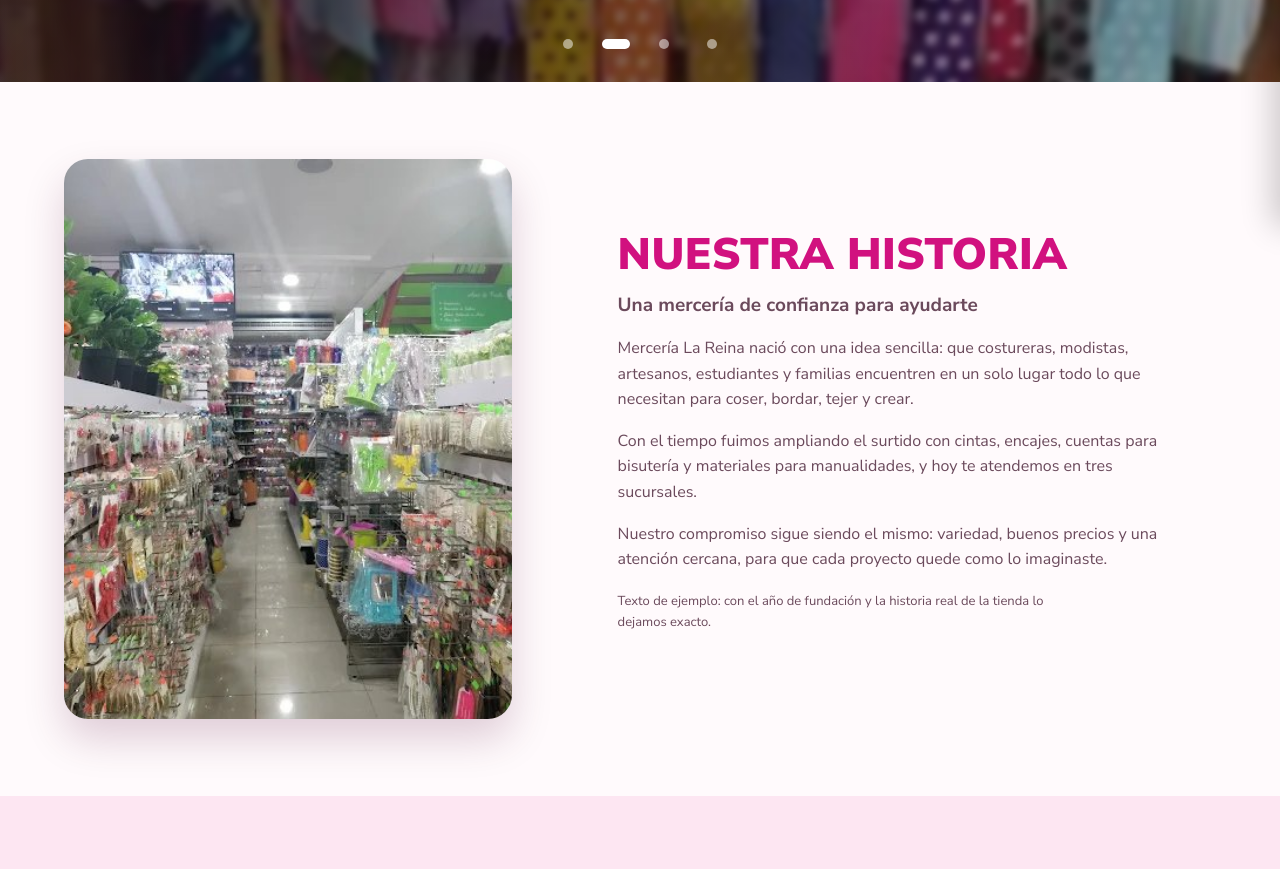
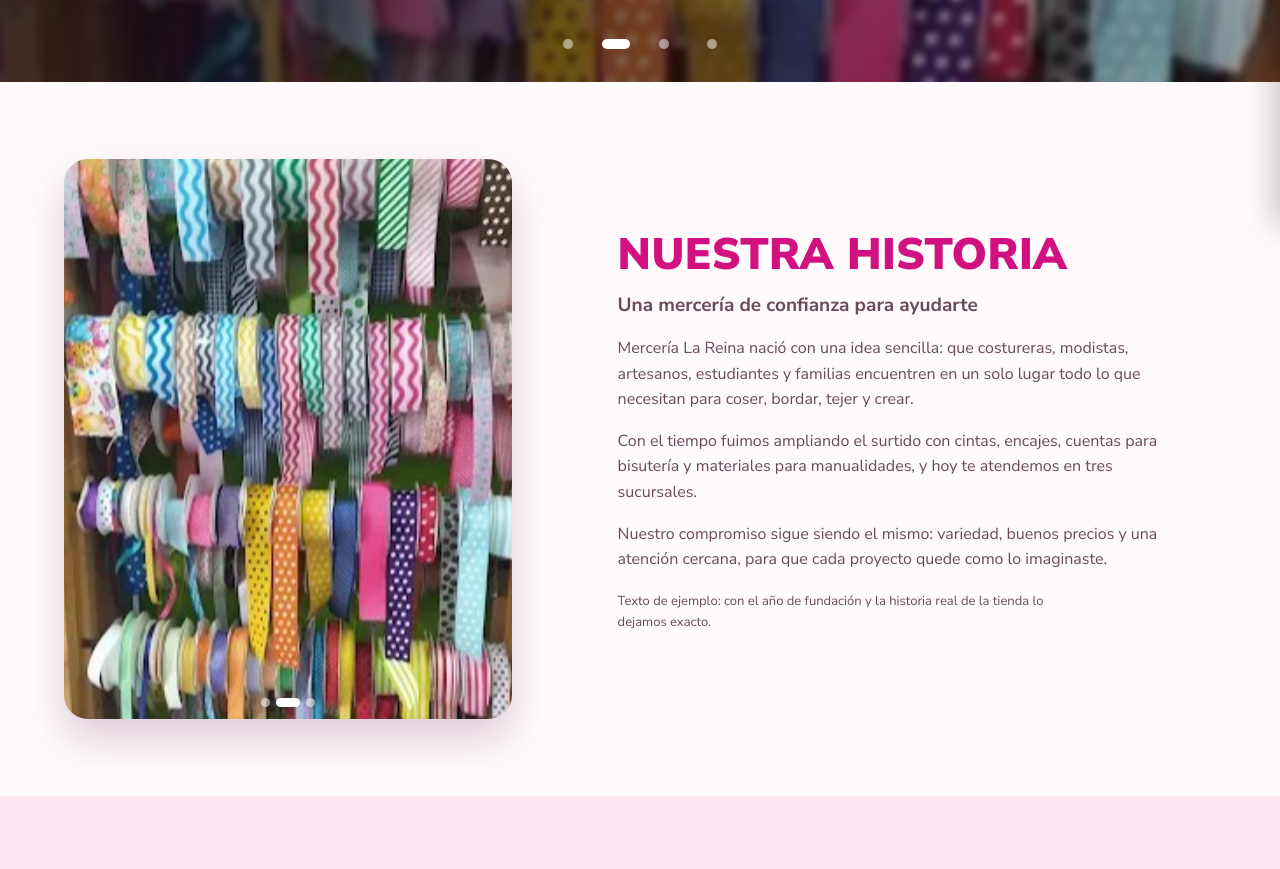
Before and after one commit to faregosoftware/mercerialareynawebpage, a plain HTML site: page index.html in a window 1280 px wide. Shown: the part 574-1443 px from the top of the page. Drawn offline with Linux system fonts and the light colour scheme.

Commit message:
Nuestra Historia: fotos que cambian mientras la sección está a la vista
- historia.fotos (lista) en content/sitio.json: tienda, cintas y cuentas
- Cambio cada 4 s con fundido y acercamiento, con indicadores
- Campo de varias fotos en el panel (.pages.yml)

Co-Authored-By: Claude Opus 5.5 <noreply@anthropic.com>
Claude-Session: https://claude.ai/code/session_012Fabfr48DPB5oYA7VywSHp

```diff
--- a/content/sitio.json
+++ b/content/sitio.json
@@ -38,7 +38,11 @@
   "historia": {
     "titulo": "Nuestra Historia",
     "subtitulo": "Una mercería de confianza para ayudarte",
-    "foto": "fotos/tienda.jpg",
+    "fotos": [
+      "fotos/tienda.jpg",
+      "fotos/cintas.jpg",
+      "fotos/cuentas.jpg"
+    ],
     "parrafos": [
       "Mercería La Reina nació con una idea sencilla: que costureras, modistas, artesanos, estudiantes y familias encuentren en un solo lugar todo lo que necesitan para coser, bordar, tejer y crear.",
       "Con el tiempo fuimos ampliando el surtido con cintas, encajes, cuentas para bisutería y materiales para manualidades, y hoy te atendemos en tres sucursales.",
--- a/index.html
+++ b/index.html
@@ -87,7 +87,12 @@ nav a.on{background:var(--red);color:#fff}
 /* historia */
 .story{display:grid;grid-template-columns:minmax(0,.9fr) minmax(0,1.1fr);gap:clamp(28px,5vw,64px);align-items:center}
 .story .pic{border-radius:24px;overflow:hidden;aspect-ratio:4/5;max-height:560px;box-shadow:0 20px 40px rgba(80,0,50,.18)}
-.story .pic img{width:100%;height:100%;object-fit:cover;display:block}
+.story .pic{position:relative;background:var(--blush)}
+.story .pic img{position:absolute;inset:0;width:100%;height:100%;object-fit:cover;display:block;opacity:0;transition:opacity 1.1s}
+.story .pic img.on{opacity:1;animation:zoom 6s ease-out both}
+.pdots{position:absolute;left:0;right:0;bottom:12px;display:flex;justify-content:center;gap:6px;z-index:2}
+.pdots i{width:9px;height:9px;border-radius:999px;background:rgba(255,255,255,.55);transition:width .3s}
+.pdots i.on{width:24px;background:#fff}
 .story p{color:var(--soft);max-width:36em}
 @media(max-width:760px){.story{grid-template-columns:1fr}.story .pic{aspect-ratio:4/3}}
 /* misión, visión, valores */
@@ -360,7 +365,11 @@ function start(S,PR){
 
   // historia, misión, visión, valores
   const H=S.historia||{};
-  $('#story').innerHTML=`<div class="pic"><img src="${src(H.foto)}" alt="Foto de Mercería La Reina" loading="lazy"></div><div><h2>${esc(H.titulo)}</h2><p class="sub">${esc(H.subtitulo)}</p>${(H.parrafos||[]).map(t=>`<p>${esc(t)}</p>`).join('')}${H.nota?`<p class="note">${esc(H.nota)}</p>`:''}</div>`;
+  const HF=[].concat(H.fotos||H.foto||[]).filter(Boolean);
+  $('#story').innerHTML=`<div class="pic">${HF.map((f,k)=>`<img src="${src(f)}" alt="Foto de Mercería La Reina" class="${k?'':'on'}">`).join('')}${HF.length>1?`<div class="pdots">${HF.map((f,k)=>`<i class="${k?'':'on'}"></i>`).join('')}</div>`:''}</div><div><h2>${esc(H.titulo)}</h2><p class="sub">${esc(H.subtitulo)}</p>${(H.parrafos||[]).map(t=>`<p>${esc(t)}</p>`).join('')}${H.nota?`<p class="note">${esc(H.nota)}</p>`:''}</div>`;
+  {const ims=[...document.querySelectorAll('#story .pic img')],ds=[...document.querySelectorAll('#story .pdots i')];let k=0,t=null;
+   const step=()=>{ims[k].classList.remove('on');ds[k]?.classList.remove('on');k=(k+1)%ims.length;ims[k].classList.add('on');ds[k]?.classList.add('on')};
+   if(ims.length>1&&!still){const io=new IntersectionObserver(([e])=>{clearInterval(t);if(e.isIntersecting)t=setInterval(step,4000)},{threshold:.4});io.observe($('#story .pic'))}}
   $('#mvv').innerHTML=`<article class="mv"><div class="ic" style="background:var(--red)"><svg width="28" height="28" viewBox="0 0 24 24" fill="none" stroke="#fff" stroke-width="2.4"><circle cx="12" cy="12" r="8"/><circle cx="12" cy="12" r="3"/></svg></div><h3>Misión</h3><p>${esc(S.mision)}</p></article>
    <article class="mv"><div class="ic" style="background:var(--green)"><svg width="28" height="28" viewBox="0 0 24 24" fill="none" stroke="#fff" stroke-width="2.4"><path d="M2 12s4-7 10-7 10 7 10 7-4 7-10 7S2 12 2 12z"/><circle cx="12" cy="12" r="3"/></svg></div><h3>Visión</h3><p>${esc(S.vision)}</p></article>
    <article class="mv"><div class="ic" style="background:var(--gold)"><svg width="28" height="28" viewBox="0 0 24 24" fill="#fff"><path d="M3 19l2-11 5 5 2-8 2 8 5-5 2 11z"/></svg></div><h3>Valores</h3><ul>${(S.valores||[]).map(v=>`<li><b>${esc(v.nombre)}:</b> ${esc(v.texto)}</li>`).join('')}</ul></article>`;
```
Also changed, not shown: 1 other file.
